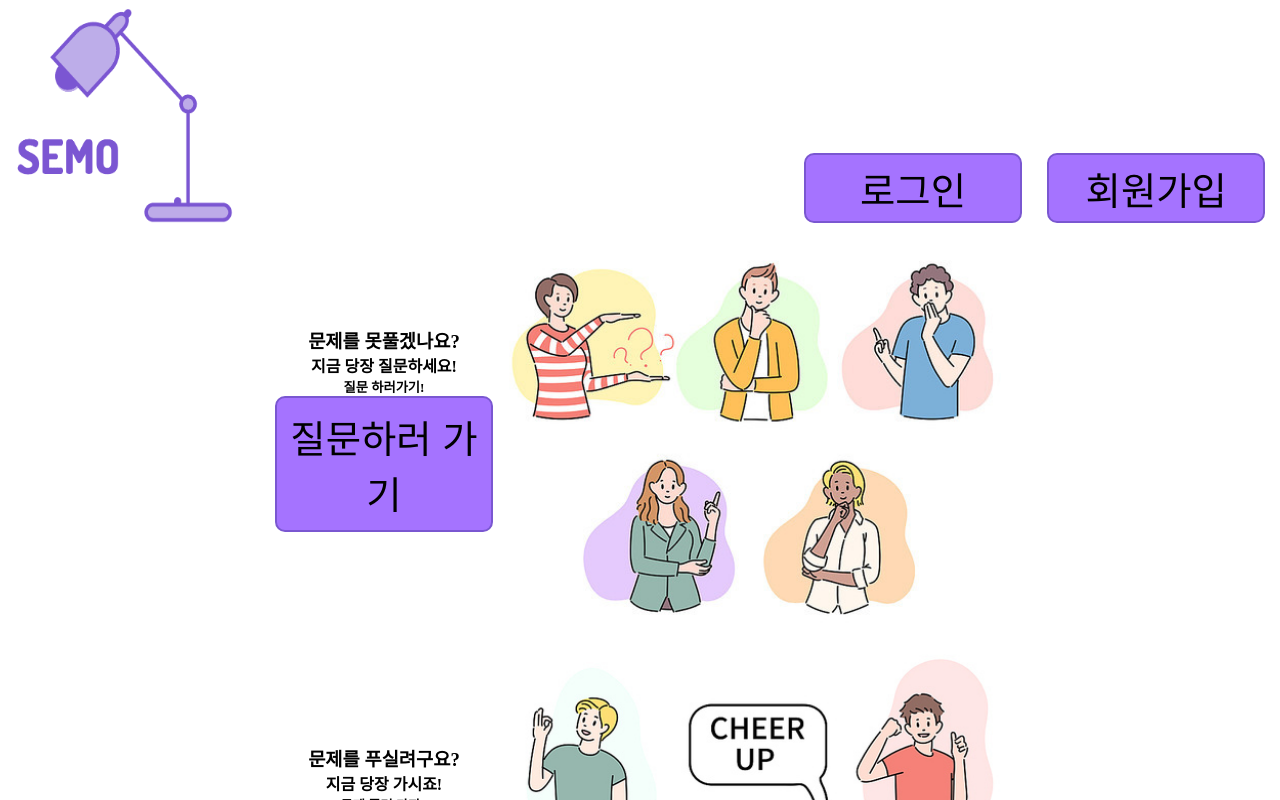
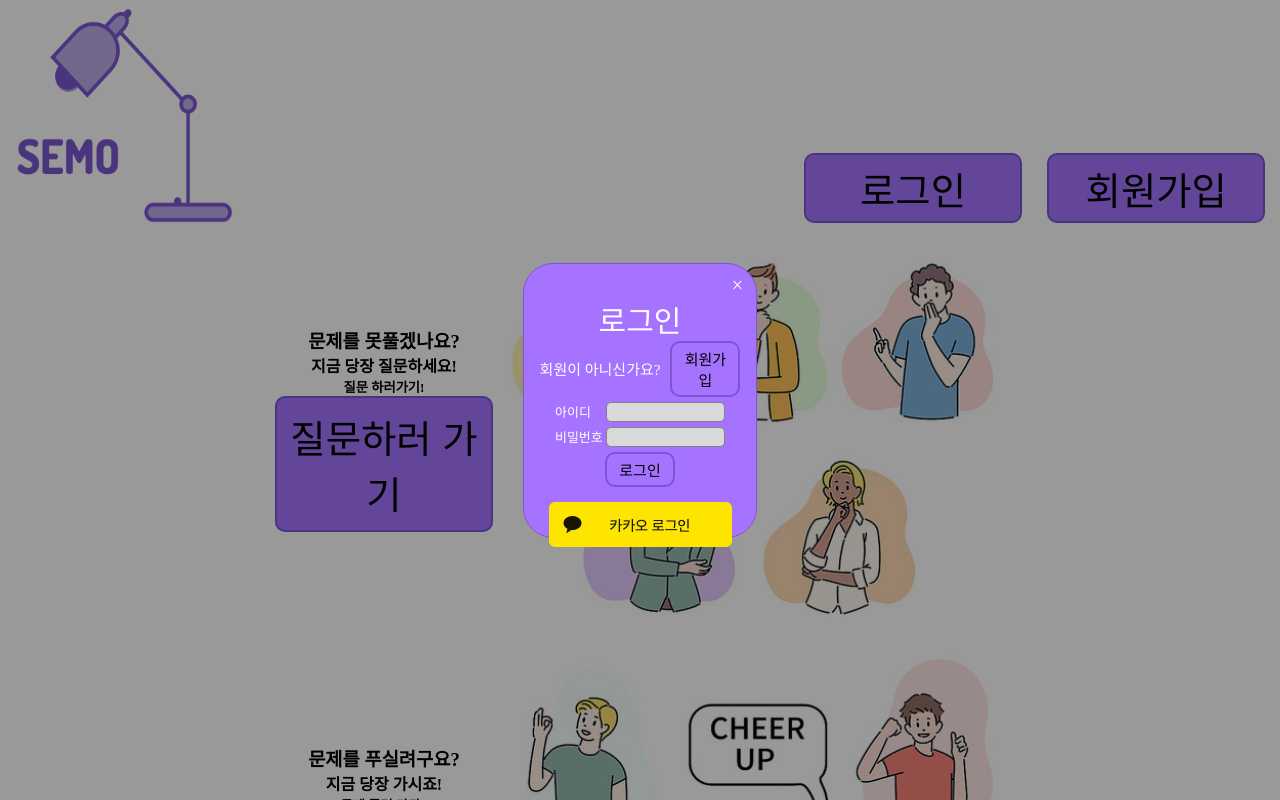
Before and after one commit to codestates/SEMO, a React (Create React App) app in the folder client/: page / in a window 1280 px wide. Both pictures are taken after a click on the button "로그인". Shown: the top 800 px of the page. Built offline with nearby package versions, Linux system fonts and the light colour scheme.

Commit message:
update login modal

```diff
--- a/client/src/components/button.js
+++ b/client/src/components/button.js
@@ -9,6 +9,7 @@ const Button_component = styled.button`
   border: 2px solid #7a57d1;
   border-radius: 10px;
   padding: 5px 7px;
+  width: 70px;
   cursor: pointer;
 `;
 
--- a/client/src/components/header.js
+++ b/client/src/components/header.js
@@ -1,6 +1,8 @@
+import { useState } from "react";
 import styled from "styled-components";
 import logo from "../images/logo.png";
 import Button from "../components/button.js";
+import Loginmodal from "./loginmodal";
 
 const HeadDiv = styled.div`
   box-sizing: border-box;
@@ -34,16 +36,21 @@ const Btndiv = styled.div`
     width: 17vw;
   }
 `;
-const Header = () => {
+
+const Header = (props) => {
   return (
+    <>
       <HeadDiv>
         <Logoimage />
 
         <Btndiv>
-        <Button className="headerBtn">로그인</Button>
+          <Button className="headerBtn" onClick={props.openModalHandler}>
+            로그인
+          </Button>
           <Button className="headerBtn">회원가입</Button>
         </Btndiv>
       </HeadDiv>
+    </>
   );
 };
 
--- /dev/null
+++ b/client/src/components/loginmodal.js
@@ -0,0 +1,137 @@
+import { useState } from "react";
+import styled from "styled-components";
+import Button from "./button";
+import kakaologo from "../images/kakaologo.png";
+
+const ModalBackdrop = styled.div`
+  position: fixed;
+  z-index: 999;
+  top: 0;
+  left: 0;
+  bottom: 0;
+  right: 0;
+  background-color: rgba(0, 0, 0, 0.4);
+  display: grid;
+  place-items: center;
+`;
+
+const ModalContainer = styled.div`
+  text-align: center;
+  margin: 120px auto;
+  display: flex;
+  align-items: center;
+  justify-content: center;
+`;
+
+const ModalView = styled.div.attrs((props) => ({
+  role: "dialog",
+}))`
+  border-radius: 30px;
+  background-color: #a573ff;
+  border: 1px solid #7a57d1;
+  box-sizing: border-box;
+  width: 234px;
+  height: 275px;
+`;
+
+const Closebutton = styled.div`
+  /* border: 1px solid red; */
+  display: flex;
+  flex-direction: row;
+  justify-content: flex-end;
+  align-items: flex-end;
+  color: white;
+  font-size: 20px;
+  width: 234px;
+
+  > div {
+    cursor: pointer;
+    padding: 10px 15px 0 0;
+  }
+`;
+
+const Title = styled.div`
+  /* border: 1px solid blue; */
+  color: white;
+  font-size: 30px;
+`;
+
+const Login = styled.div`
+  color: white;
+  font-size: 15px;
+  /* border: 1px solid black; */
+  display: flex;
+  flex-direction: row;
+  justify-content: center;
+  align-items: center;
+  padding: 0px;
+  gap: 10px;
+`;
+
+const Loginform = styled.form`
+  /* border: 1px solid red; */
+  display: flex;
+  flex-direction: column;
+  align-items: center;
+  gap: 5px;
+  padding-top: 5px;
+
+  > div {
+    color: white;
+    font-size: 13px;
+  }
+
+  > div.idtext {
+    /* background-color: black; */
+    gap: 15px;
+    display: flex;
+  }
+`;
+
+const Inputbox = styled.input`
+  width: 119px;
+  height: 20px;
+  background-color: #d9d9d9;
+  border: 1px solid #828282;
+  box-sizing: border-box;
+  border-radius: 5px;
+`;
+
+const Kakaologbtn = styled.img`
+  /* border: 1px solid blue; */
+  padding-top: 15px;
+`;
+const Loginmodal = (props) => {
+  return (
+    <>
+      <ModalContainer>
+        {props.isOpen === true ? (
+          <ModalBackdrop onClick={props.openModalHandler}>
+            <ModalView onClick={(e) => e.stopPropagation()}>
+              <Closebutton>
+                <div onClick={props.openModalHandler}>&times;</div>
+              </Closebutton>
+              <Title>로그인</Title>
+              <Login>
+                회원이 아니신가요?<Button>회원가입</Button>
+              </Login>
+              <Loginform>
+                <div className="idtext">
+                  아이디
+                  <Inputbox />
+                </div>
+                <div className="passwordtext">
+                  비밀번호 <Inputbox type="password" />
+                </div>
+                <Button>로그인</Button>
+              </Loginform>
+              <Kakaologbtn src={kakaologo} alt="" />
+            </ModalView>
+          </ModalBackdrop>
+        ) : null}
+      </ModalContainer>
+    </>
+  );
+};
+
+export default Loginmodal;
--- a/client/src/pages/mainpage_logout.js
+++ b/client/src/pages/mainpage_logout.js
@@ -6,6 +6,8 @@ import image4 from "../images/mainimage4.jpg";
 import Button from "../components/button";
 import Header from "../components/header";
 import Footer from "../components/footer";
+import Loginmodal from "../components/loginmodal";
+import { useState } from "react";
 
 const Header_container = styled.div`
   border: 1px solid red;
@@ -49,9 +51,14 @@ const Text_container = styled.div`
 `;
 
 const Mainpage_logout = () => {
+  const [isOpen, setIsOpen] = useState(false);
+  const openModalHandler = () => {
+    setIsOpen(!isOpen);
+  };
+
   return (
     <>
-      <Header />
+      <Header openModalHandler={openModalHandler} />
       <Itemas_container>
         <Itemas_container1>
           <Text_container>
@@ -92,6 +99,7 @@ const Mainpage_logout = () => {
             <h5>문제를 풀어줄 수 있어요!</h5>
           </Text_container>
         </Itemas_container1>
+        <Loginmodal isOpen={isOpen} openModalHandler={openModalHandler} />
       </Itemas_container>
     </>
   );
```
Also changed, not shown: client/src/images/kakaologo.png (added). Lines whose indentation alone changed are shown as unchanged.
